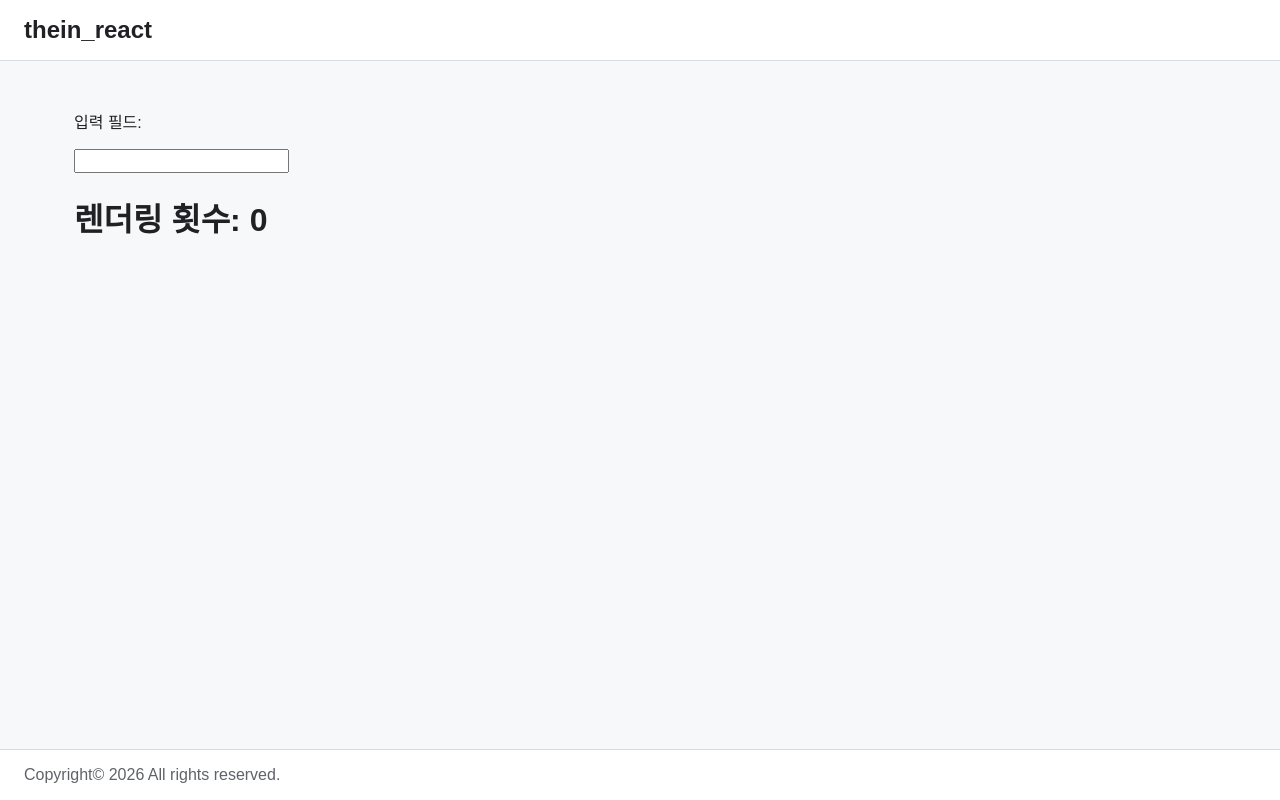
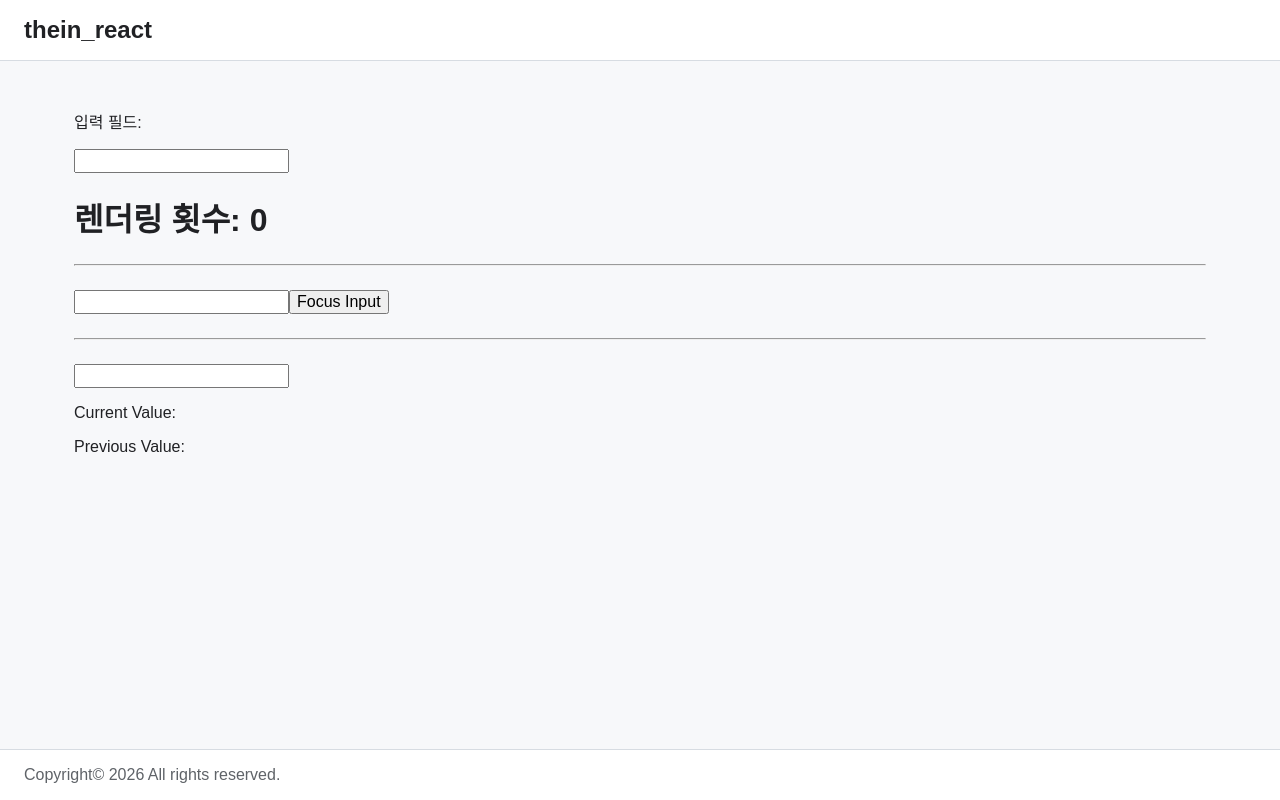
Before and after one commit to lsj1206/thein_react, a React (Vite) app: page / in a window 1280 px wide. Built offline with nearby package versions, Linux system fonts and the light colour scheme.

Commit message:
feat: new day0701-morning

```diff
--- /dev/null
+++ b/src/day0701/AccessDom.jsx
@@ -0,0 +1,18 @@
+import React from "react";
+
+function AccessDom() {
+  const inputElement = React.useRef();
+
+  const focusInput = () => {
+    inputElement.current.focus();
+  };
+
+  return (
+    <>
+      <input type="text" ref={inputElement} />
+      <button onClick={focusInput}>Focus Input</button>
+    </>
+  );
+}
+
+export default AccessDom;
--- a/src/day0701/Day0701.jsx
+++ b/src/day0701/Day0701.jsx
@@ -1,18 +1,16 @@
-import { useEffect, useRef, useState } from "react";
+import "./day0701.css";
+import AccessDom from "./AccessDom";
+import RenderCheck from "./RenderCheck";
+import TrackingState from "./TrackingState";
 
 function Day0701() {
-  const [inputValue, setInputValue] = useState("");
-  const count = useRef(0);
-
-  useEffect(() => {
-    count.current = count.current + 1;
-  });
-
   return (
     <>
-      <p>입력 필드:</p>
-      <input type="text" value={inputValue} onChange={(e) => setInputValue(e.target.value)} />
-      <h1>렌더링 횟수: {count.current}</h1>
+      <RenderCheck />
+      <hr />
+      <AccessDom />
+      <hr />
+      <TrackingState />
     </>
   );
 }
--- /dev/null
+++ b/src/day0701/RenderCheck.jsx
@@ -0,0 +1,24 @@
+import { useEffect, useRef, useState } from "react";
+
+function RenderCheck(props) {
+  // 훅 use
+  // useState : 상태 저장.
+  // useRef : 값 기억 (렌더링 X)
+  // useEffect : 렌더링 후 실행.
+  const [inputValue, setInputValue] = useState("");
+  const count = useRef(0);
+
+  useEffect(() => {
+    count.current = count.current + 1;
+  });
+
+  return (
+    <>
+      <p>입력 필드:</p>
+      <input type="text" value={inputValue} onChange={(e) => setInputValue(e.target.value)} />
+      <h1>렌더링 횟수: {count.current}</h1>
+    </>
+  );
+}
+
+export default RenderCheck;
--- /dev/null
+++ b/src/day0701/TrackingState.jsx
@@ -0,0 +1,20 @@
+import React, { useEffect } from "react";
+
+function TrackingState(props) {
+  const [inputValue, setInputValue] = React.useState("");
+  const previousInputValue = React.useRef("");
+
+  useEffect(() => {
+    previousInputValue.current = inputValue;
+  }, [inputValue]);
+
+  return (
+    <>
+      <input type="text" value={inputValue} onChange={(e) => setInputValue(e.target.value)} />
+      <p>Current Value: {inputValue}</p>
+      <p>Previous Value: {previousInputValue.current}</p>
+    </>
+  );
+}
+
+export default TrackingState;
--- /dev/null
+++ b/src/day0701/day0701.css
@@ -0,0 +1,3 @@
+hr {
+  margin: 24px 0;
+}
```
